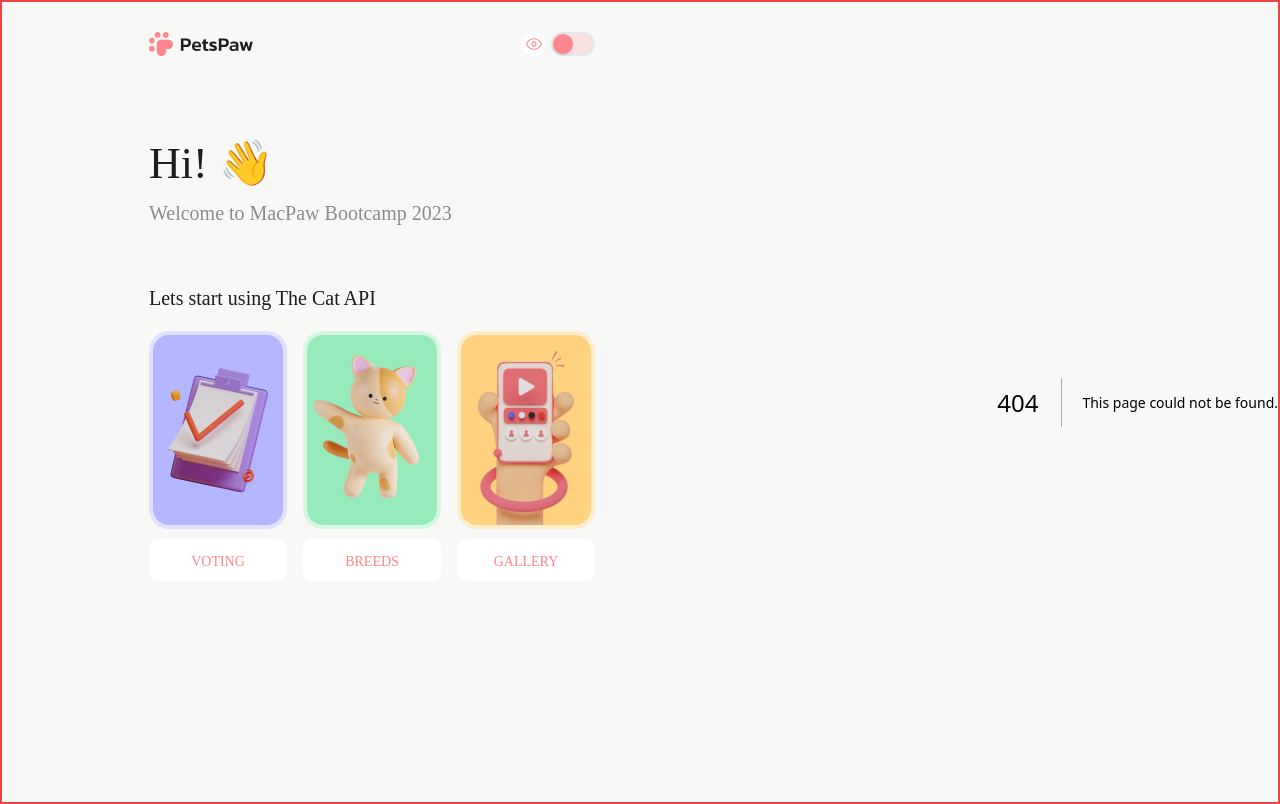
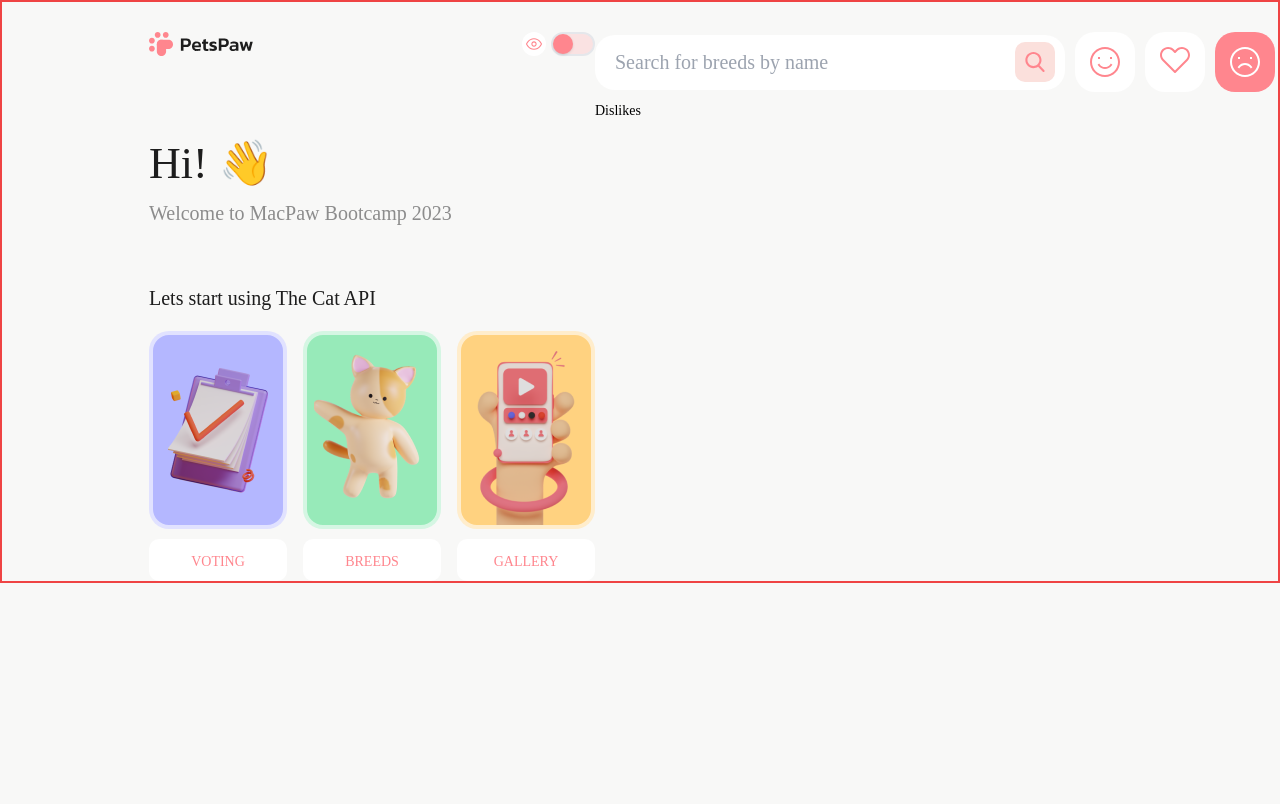
Before and after one commit to KsanaSal/mac-paw-test, a Next.js app: page /dislikes in a window 1280 px wide. Before the commit this address had no page. Built offline with nearby package versions, Linux system fonts and the light colour scheme.

Commit message:
feat: added links in the header buttons feel

```diff
--- /dev/null
+++ b/app/(pagesSite)/dislikes/page.tsx
@@ -0,0 +1,6 @@
+import React from "react";
+
+const Dislikes = () => {
+    return <div>Dislikes</div>;
+};
+export default Dislikes;
--- /dev/null
+++ b/app/(pagesSite)/favourites/page.tsx
@@ -0,0 +1,6 @@
+import React from "react";
+
+const Favourites = () => {
+    return <div>Favourites</div>;
+};
+export default Favourites;
--- /dev/null
+++ b/app/(pagesSite)/likes/page.tsx
@@ -0,0 +1,6 @@
+import React from "react";
+
+const Likes = () => {
+    return <div>Likes</div>;
+};
+export default Likes;
--- a/app/components/Header.tsx
+++ b/app/components/Header.tsx
@@ -1,7 +1,10 @@
+"use client";
+import Link from "next/link";
 import SearchIcon from "../assets/icons/actionIcon/SearchIcon";
 import HeartIcon from "../assets/icons/feelIcons/HeartIcon";
 import SadSmileIcon from "../assets/icons/feelIcons/SadSmileIcon";
 import SmileIcon from "../assets/icons/feelIcons/SmileIcon";
+import BtnFeel from "./buttons/BtnFeel";
 
 const Header = () => {
     return (
@@ -21,15 +24,18 @@ const Header = () => {
                     </div>
                 </button>
             </div>
-            <div className="w-[60px] h-[60px]  rounded-[20px] flex justify-center items-center text-primaryDark bg-white hover:bg-primaryLight active:bg-primaryDark active:text-white ">
-                <SmileIcon className="w-[30px] h-[30px]" />
-            </div>
-            <div className="w-[60px] h-[60px]  rounded-[20px] flex justify-center items-center text-primaryDark bg-white hover:bg-primaryLight active:bg-primaryDark active:text-white ">
-                <HeartIcon className="w-[30px] h-[30px]" />
-            </div>
-            <div className="w-[60px] h-[60px]  rounded-[20px] flex justify-center items-center text-primaryDark bg-white hover:bg-primaryLight active:bg-primaryDark active:text-white ">
-                <SadSmileIcon className="w-[30px] h-[30px]" />
-            </div>
+            <BtnFeel
+                link={"/likes"}
+                icon={<SmileIcon className="w-[30px] h-[30px]" />}
+            />
+            <BtnFeel
+                link={"/favourites"}
+                icon={<HeartIcon className="w-[30px] h-[30px]" />}
+            />
+            <BtnFeel
+                link={"/dislikes"}
+                icon={<SadSmileIcon className="w-[30px] h-[30px]" />}
+            />
         </div>
     );
 };
--- /dev/null
+++ b/app/components/buttons/BtnFeel.tsx
@@ -0,0 +1,23 @@
+import Link from "next/link";
+import { usePathname } from "next/navigation";
+
+const BtnFeel = ({ link, icon }: { link: string; icon: JSX.Element }) => {
+    const router = usePathname();
+    const isActive = router.includes(link);
+
+    return (
+        <Link
+            href={link}
+            type="button"
+            className={`w-[60px] h-[60px]  rounded-[20px] flex justify-center items-center hover:bg-primaryLight active:bg-primaryDark active:text-white ${
+                isActive
+                    ? "bg-primaryDark text-white"
+                    : "bg-white text-primaryDark"
+            }`}
+        >
+            {icon}
+        </Link>
+    );
+};
+
+export default BtnFeel;
```
